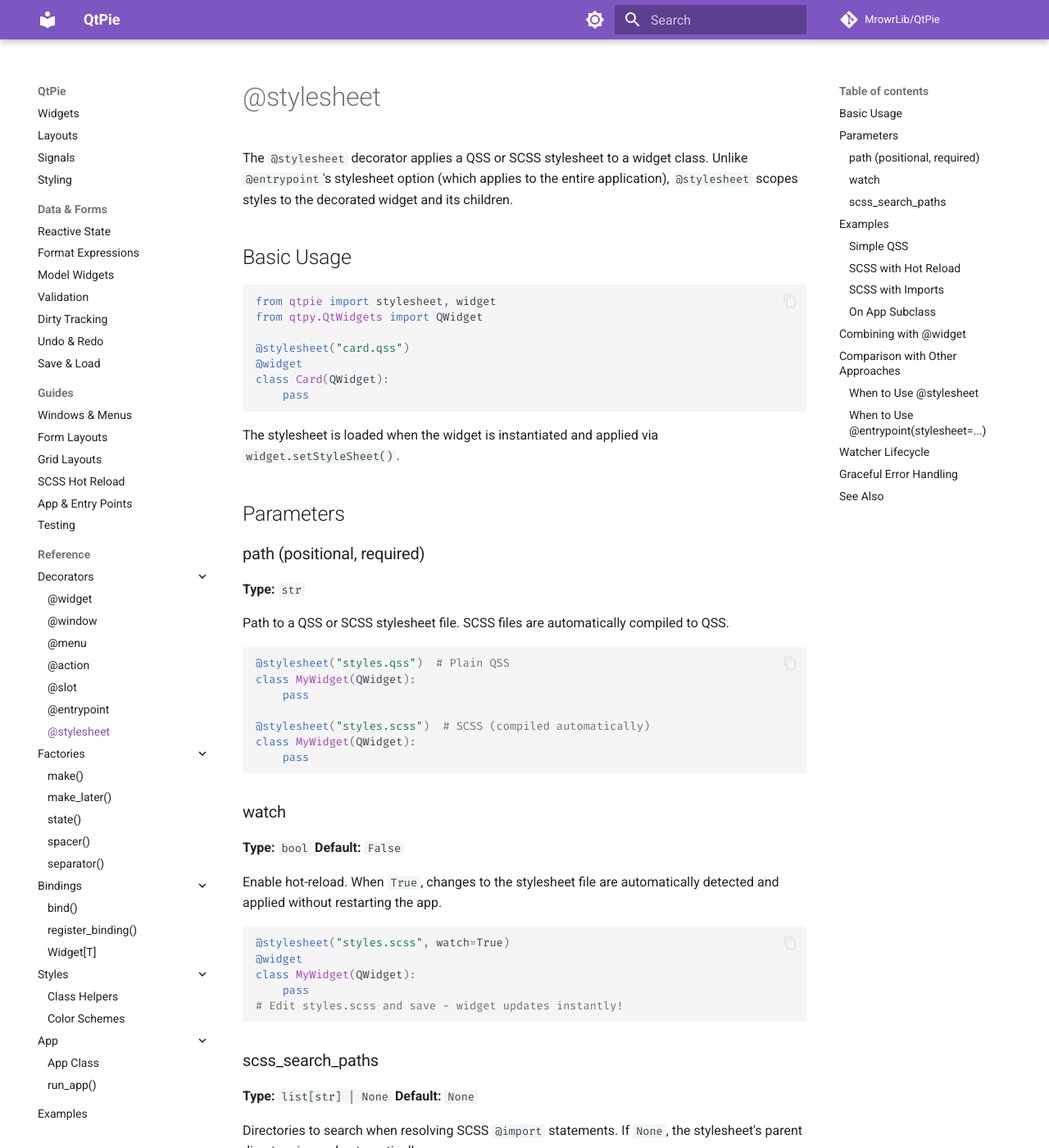
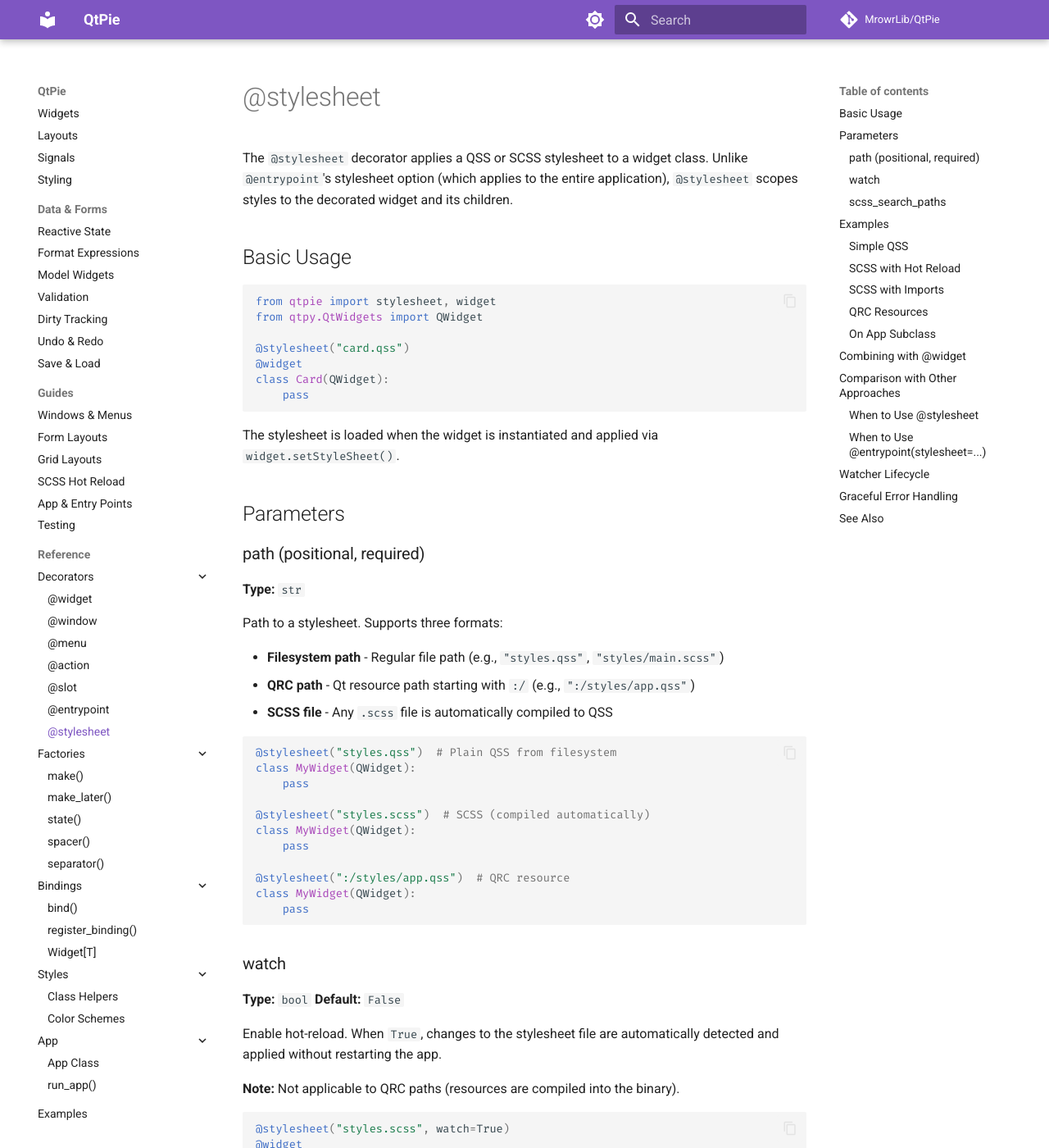
Before and after one commit to MrowrLib/QtPie, an MkDocs documentation site: the page built from docs/reference/decorators/stylesheet.md, in a window 1280 px wide and 1400 px high. Shown: the whole window at 82% size. Built offline with MkDocs 1.6.1 and Material for MkDocs 9.7.7, drawn with Linux system fonts in a browser that asks for light colours; comment, search, counter and statistics services are not loaded; some of the changed text lies outside the part shown.

Commit message:
QRC mention in docs

````diff
--- a/docs/reference/decorators/stylesheet.md
+++ b/docs/reference/decorators/stylesheet.md
@@ -22,14 +22,22 @@ The stylesheet is loaded when the widget is instantiated and applied via `widget
 
 **Type:** `str`
 
-Path to a QSS or SCSS stylesheet file. SCSS files are automatically compiled to QSS.
+Path to a stylesheet. Supports three formats:
+
+- **Filesystem path** - Regular file path (e.g., `"styles.qss"`, `"styles/main.scss"`)
+- **QRC path** - Qt resource path starting with `:/` (e.g., `":/styles/app.qss"`)
+- **SCSS file** - Any `.scss` file is automatically compiled to QSS
 
 ```python
-@stylesheet("styles.qss")  # Plain QSS
+@stylesheet("styles.qss")  # Plain QSS from filesystem
 class MyWidget(QWidget):
     pass
 
 @stylesheet("styles.scss")  # SCSS (compiled automatically)
+class MyWidget(QWidget):
+    pass
+
+@stylesheet(":/styles/app.qss")  # QRC resource
 class MyWidget(QWidget):
     pass
 ```
@@ -40,6 +48,8 @@ class MyWidget(QWidget):
 **Default:** `False`
 
 Enable hot-reload. When `True`, changes to the stylesheet file are automatically detected and applied without restarting the app.
+
+**Note:** Not applicable to QRC paths (resources are compiled into the binary).
 
 ```python
 @stylesheet("styles.scss", watch=True)
@@ -175,6 +185,25 @@ QLabel {
 }
 ```
 
+### QRC Resources
+
+For production apps, embed stylesheets in Qt resources:
+
+```python
+from qtpie import stylesheet, widget
+from qtpy.QtWidgets import QWidget
+
+# resources.qrc compiled with rcc
+import resources_rc  # noqa: F401
+
+@stylesheet(":/styles/card.qss")
+@widget
+class Card(QWidget):
+    pass
+```
+
+QRC paths start with `:/` and reference compiled Qt resources. This is ideal for distribution since styles are embedded in the binary.
+
 ### On App Subclass
 
 You can also use `@stylesheet` on `App` subclasses to apply app-wide styles:
````
Also changed, not shown: docs/reference/decorators/entrypoint.md (+13 -3 lines).
